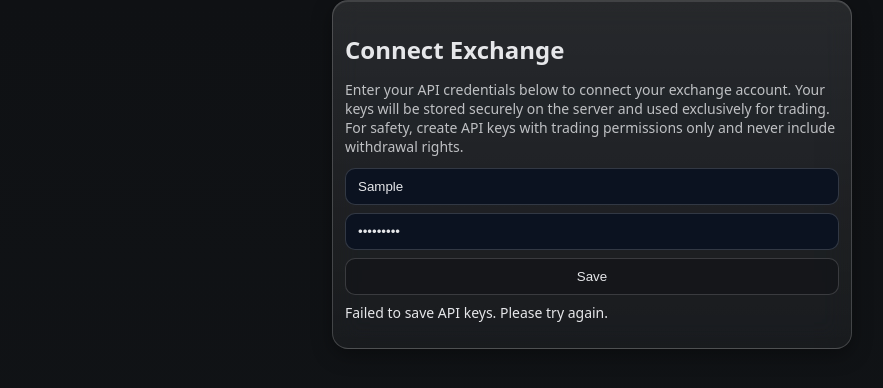
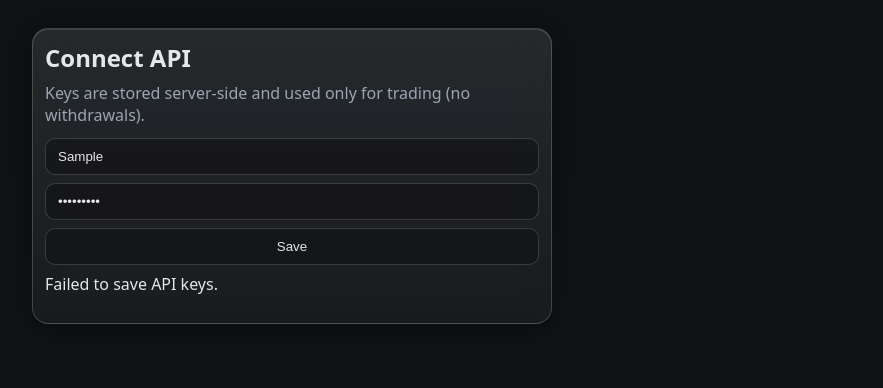
Before and after one commit to arthurnzrnk/ultimate-bot, a React (Vite) app in the folder frontend/: page /apikeys in a window 1280 px wide. Both pictures are taken after typing "Sample", "Sample123" into the empty fields and a click on the button "Save". Shown: the top 388 px of the page, without its empty margins (48-931 px from the left). Built offline with nearby package versions, Linux system fonts and the light colour scheme; no server answers.

Commit message:
Update ApiKeys.tsx

```diff
--- a/frontend/src/pages/ApiKeys.tsx
+++ b/frontend/src/pages/ApiKeys.tsx
@@ -1,16 +1,6 @@
 import React, { useState } from 'react'
 import { saveKeys } from '../api'
 
-/**
- * API Keys Page
- *
- * This page allows users to submit their exchange API key and secret to the
- * backend for secure storage. The keys are stored on the server side and
- * never exposed back to the client. Users can update their keys at any
- * time. In a production environment, consider adding additional security
- * measures such as password protection or two‑factor authentication. For
- * demonstration purposes this simple form is sufficient.
- */
 export default function ApiKeys() {
   const [apiKey, setApiKey] = useState('')
   const [apiSecret, setApiSecret] = useState('')
@@ -20,48 +10,35 @@ export default function ApiKeys() {
     e.preventDefault()
     try {
       await saveKeys({ apiKey, apiSecret })
-      setStatus('Saved API keys successfully.')
-      setApiKey('')
-      setApiSecret('')
-    } catch (err) {
-      console.error(err)
-      setStatus('Failed to save API keys. Please try again.')
-    }
+      setStatus('Saved API keys.')
+      setApiKey(''); setApiSecret('')
+    } catch (err) { setStatus('Failed to save API keys.') }
   }
 
   return (
-    <div className="glass" style={{ padding: 12, maxWidth: 520 }}>
-      <h2 style={{ fontWeight: 600, marginBottom: 8 }}>Connect Exchange</h2>
-      <p style={{ opacity: 0.8, fontSize: 14, marginBottom: 12 }}>
-        Enter your API credentials below to connect your exchange account. Your
-        keys will be stored securely on the server and used exclusively for
-        trading. For safety, create API keys with trading permissions only and
-        never include withdrawal rights.
+    <div className="locked-wrap">
+      <div className="glass block" style={{ maxWidth: 520 }}>
+        <div className="card-head">
+          <h2 className="card-title">Connect API</h2>
+        </div>
+        <p className="muted" style={{ margin: '6px 0 12px' }}>
+          Keys are stored server‑side and used only for trading (no withdrawals).
         </p>
         <form onSubmit={handleSubmit} style={{ display: 'grid', gap: 8 }}>
           <input
-          type="text"
-          placeholder="API Key"
-          value={apiKey}
-          onChange={e => setApiKey(e.target.value)}
-          className="btn"
-          style={{ background: '#0b1220' }}
+            type="text" placeholder="API Key" value={apiKey}
+            onChange={e => setApiKey(e.target.value)} className="btn"
+            style={{ background: 'rgba(17,17,19,0.6)' }}
           />
           <input
-          type="password"
-          placeholder="API Secret"
-          value={apiSecret}
-          onChange={e => setApiSecret(e.target.value)}
-          className="btn"
-          style={{ background: '#0b1220' }}
+            type="password" placeholder="API Secret" value={apiSecret}
+            onChange={e => setApiSecret(e.target.value)} className="btn"
+            style={{ background: 'rgba(17,17,19,0.6)' }}
           />
-        <button type="submit" className="btn">
-          Save
-        </button>
+          <button type="submit" className="btn">Save</button>
         </form>
-      {status && (
-        <p style={{ marginTop: 8, fontSize: 14 }}>{status}</p>
-      )}
+        {status && <p style={{ marginTop: 8 }}>{status}</p>}
+      </div>
     </div>
   )
 }
```
Lines whose indentation alone changed are shown as unchanged.
